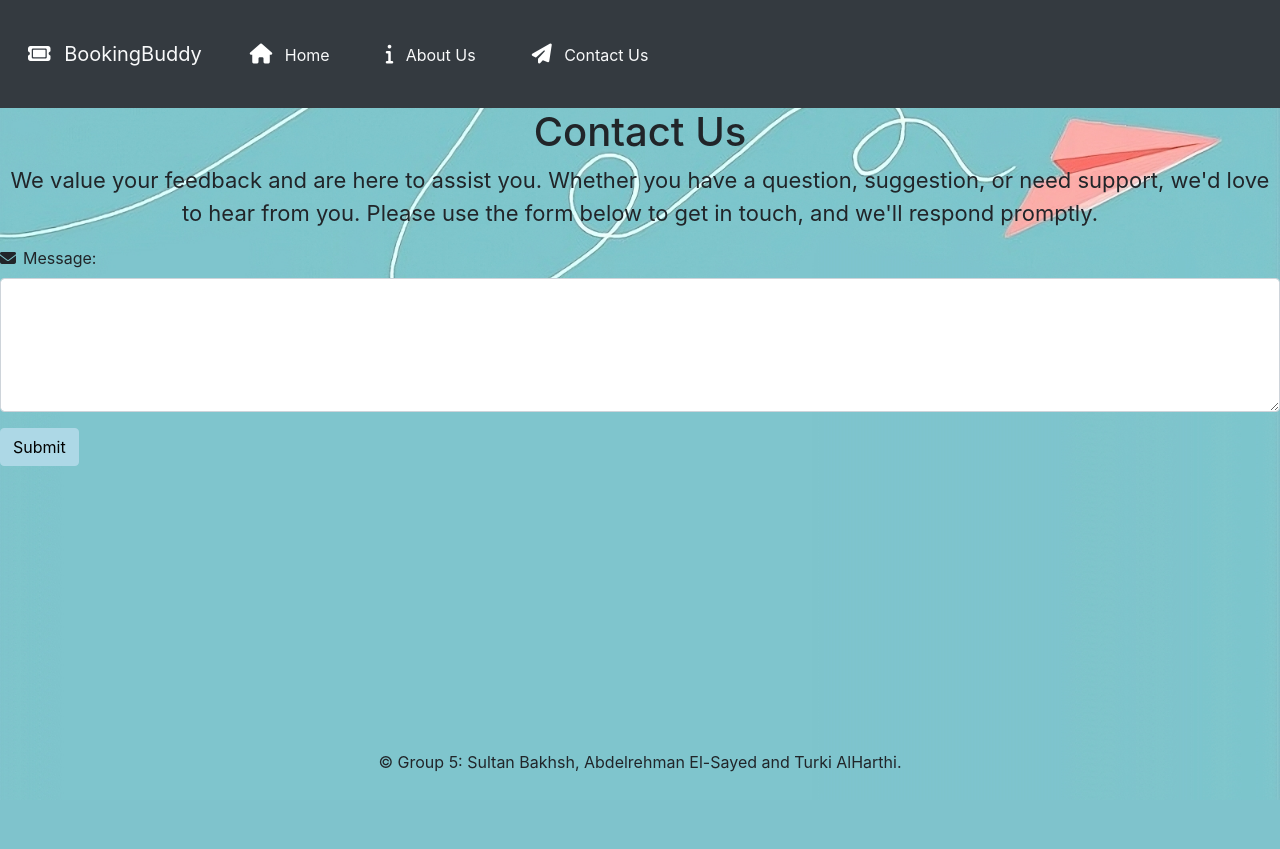
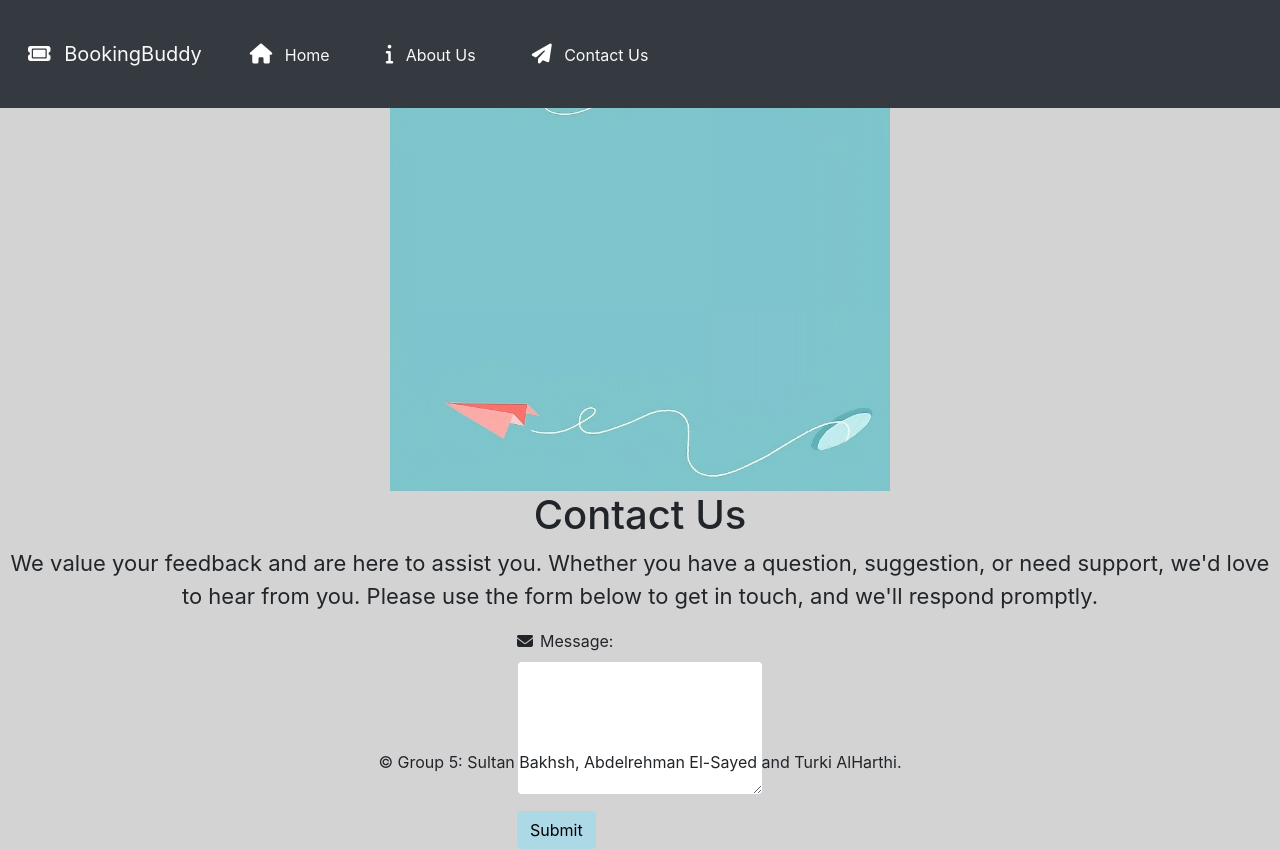
Before and after one commit to Abdelrahman1211/BookingBuddy, a Python web app: template templates/contact-us.html in a window 1280 px wide. Before the commit the page ends 772 px from the top, so only its background shows below. Run offline with Jinja, Linux system fonts and the light colour scheme; the template is opened without the code that fills it, so the values that code supplies are empty; some libraries are stand-ins or nearby versions.

Commit message:
contact-us.html

```diff
--- a/templates/contact-us.html
+++ b/templates/contact-us.html
@@ -11,13 +11,6 @@
   integrity="sha512-SnH5WK+bZxgPHs44uWIX+LLJAJ9/2PkPKZ5QiAj6Ta86w+fsb2TkcmfRyVX3pBnMFcV7oQPJkl9QevSCWr3W6A=="
   crossorigin="anonymous" referrerpolicy="no-referrer" /> <!--Used an open source Library to link this stylesheet -->
 
-<style>
-  body {
-    background-image: url("../static/contactus.jpg");
-    background-repeat: no-repeat;
-    background-size: cover;
-      }
-    </style>
 
 <body>
 
@@ -59,7 +52,8 @@
   <!-- Main Content -->
 
   <main>
-    <section>
+    <section style="display: flex; flex-direction: column; justify-content: center; align-items: center; height: 80vh;"> <!-- vh - viewport height-->
+      <img src="static/contactus.Jpg" alt="Logos" style="width: 500px; height: auto;">
       <h1 style="text-align: center;">Contact Us</h1>
       <p style="text-align:center; font-size: 22px">We value your feedback and are here to assist you. Whether you have a question, suggestion, or need support, we'd love to hear from you. Please use the form below to get in touch, and we'll respond promptly.</p>
       <form action="mailto:youremail@example.com" method="post" enctype="text/plain">
@@ -73,7 +67,7 @@
   </main>
 
   <!-- Footer -->
-
+  <br><br><br>
   <footer>
     <p style="text-align:center;">&copy; Group 5: Sultan Bakhsh, Abdelrehman El-Sayed and Turki AlHarthi.</p>
   </footer>
```
